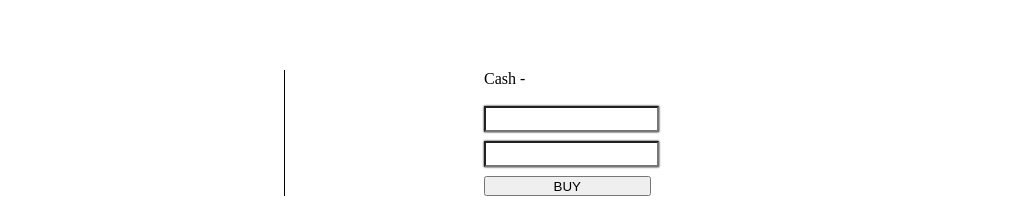
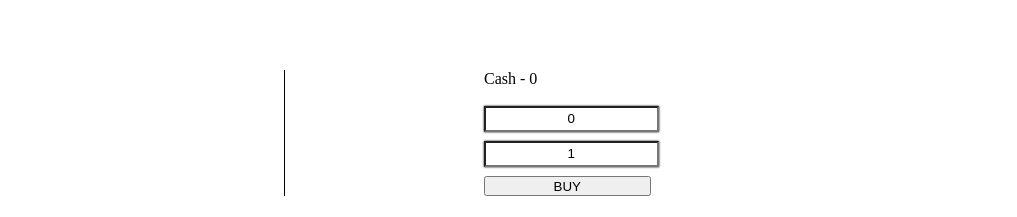
Before and after one commit to futureplan01/TTP-FS, a React (Create React App) app in the folder client/: page /Portfolio in a window 1280 px wide. Shown: the part 177-394 px from the top of the page, without its empty margins (103-1120 px from the left). Built offline with nearby package versions, Linux system fonts and the light colour scheme.

Commit message:
got value to update

```diff
--- a/client/src/App.js
+++ b/client/src/App.js
@@ -17,26 +17,48 @@ function ErrorPage(){
 class App extends Component {
   constructor (){
     super();
-    this.state = {Account: 0, Transaction: []}
+    this.state = {Account: 0, Transaction: []};
     this.updateTransaction = this.updateTransaction.bind(this);
-    this.changeAccount = this.changeAccount.bind(this);
+    this.updateAccount = this.updateAccount.bind(this);
+    this.getAccount = this.getAccount.bind(this);
+    this.getTransaction = this.getTransaction.bind(this);
   }
+
   updateTransaction(x){
     let array = this.state.Transaction;
     array.push(x);
     this.setState({Transaction: array});
   }
-  changeAccount(x){
+  updateAccount(x){
     this.setState({Account: x});
   }
+  getTransaction(){
+    return this.state.Transaction
+  }
+  getAccount(){
+    return this.state.Account;
+  }
+
 
   render(){
     return (
       <Switch>
-        <Route exact path = "/" component={SignIn} changeAccount = {this.changeAccount} />
-        <Route exact path = "/Portfolio" component={Portfolio} changeAccount={this.changeAccount} updateTransaction ={this.updateTransaction} account={this.state.Account}/>
-        <Route exact path = "/Transaction" component={Transaction} allTransaction={this.state.Transaction} />
-        <Route exact path = "/Register" component={Register} changeAccount ={this.changeAccount}/>
+        <Route exact path = "/" render={()=>
+          <SignIn updateAccount={this.updateAccount} />
+        } />
+
+        <Route exact path = "/Portfolio" render={()=>
+          <Portfolio updateAccount={this.updateAccount} updateTransaction ={this.updateTransaction} getAccount={this.getAccount}/>
+        }/>
+
+        <Route exact path = "/Transaction" render={()=>
+         <Transaction getTransaction={this.getTransaction}/>
+        }/>
+
+        <Route exact path = "/Register" render={()=>
+         <Register changeAccount={this.changeAccount}/>
+        }/>
+
         <Route component = {ErrorPage}/>
       </Switch>
     );
--- a/client/src/Components/Portfolio.js
+++ b/client/src/Components/Portfolio.js
@@ -1,23 +1,42 @@
 import React, { Component } from 'react';
-import axios from 'axios';
 import jsonp from 'jsonp';
 
 class Portfolio extends Component{
 
     constructor (props){
-        super();
-        this.state = {stockArray: []};
+        super(props);
+        this.state = {stockArray: [], symbol: '', price:0,size: 1};
         this.getStocks = this.getStocks.bind(this);
+        this.stockClick = this.stockClick.bind(this);
+        this.buyStock = this.buyStock.bind(this);
     }
     getStocks(){
         jsonp('https://ws-api.iextrading.com/1.0/tops/last',null,(err,data)=>{
             if(err){
                 console.log(err);
             }else{
-                console.log(data);
                 this.setState({stockArray: data});
             }
         })
+    }
+    buyStock(e){
+        if(!e.target.value == ''){
+            let newPrice = this.state.price;
+            newPrice *= e.target.value;
+            this.setState({size: e.target.value, price: newPrice})
+        }else{
+            this.setState({size: e.target.value})
+        }
+    }
+    // Symbol Price Stock
+    stockClick(e){
+        let values = e.currentTarget.textContent;
+        let array = values.split(',');
+        this.setState({symbol: array[0], price:array[1]});
+
+    }
+    componentDidMount(){
+
     }
     render(){
         if(this.state.stockArray.length ==0)
@@ -32,20 +51,22 @@ class Portfolio extends Component{
                     {this.state.stockArray.map((stock,num)=>{
                          return(
                          <div key={num}>
-                                <span className ='stock'>{stock.symbol}</span>,
-                                <span className ='stock'>{stock.price}</span>,
-                                <span className ='stock'>{stock.size}</span>
+                             <div className='stockContainer' onClick={this.stockClick}>
+                                <span id ='stockSymbol'className ='stock symbol'>{stock.symbol}</span>,
+                                <span  className ='stock price'>{stock.price}</span>,
+                                <span  className ='stock size'>{stock.size}</span>
+                            </div>
                             </div>)
                         })}
                     </div>
                 </div>
                 <div id='PurchaseContainer'>
                     <div>
-                        <div id='Purchase'>Cash - {this.props.account}</div>
+                        <div id='Purchase'>Cash - {this.props.getAccount()}</div>
                         <br/>
-                        <input className = 'input'/>
+                        <input value ={this.state.price} className = 'input'/>
                         <br/>
-                        <input className = 'input'/>
+                        <input onChange={this.buyStock} value={this.state.size} className = 'input'/>
                         <br/>
                         <button className = 'button'> BUY</button>
                     </div>
--- a/client/src/Components/PortfolioContainer.js
+++ b/client/src/Components/PortfolioContainer.js
@@ -3,10 +3,11 @@ import Portfolio from './Portfolio';
 import Header from './Header';
 
 function PortfolioContainer (props){
+
     return (
         <div>
             <Header/>
-            <Portfolio/>
+            <Portfolio updateAccount={props.updateAccount} updateTransaction={props.updateTransaction} getAccount={props.getAccount}/>
         </div>
     );
 }
--- a/client/src/Components/SignIn.js
+++ b/client/src/Components/SignIn.js
@@ -11,6 +11,7 @@ class SignIn extends Component{
         this.KeyUp = this.KeyUp.bind(this);
     }
     KeyUp(e){
+
         if(e.key === 'Enter'){
             axios.post('http://localhost:3010/SignIn',{
                 crossDomain:true,
@@ -18,9 +19,9 @@ class SignIn extends Component{
                 password: this.state.password
             })
             .then((user)=>{
-                console.log(user);
                 if(user){
                     this.setState({isAuth: true});
+                    this.props.updateAccount(user.data.user_account);
                 }
             }).catch((err)=>{
                 this.setState({error: true});
@@ -48,7 +49,6 @@ class SignIn extends Component{
 
 
         return (
-
             <div id='SignInContainer'>
                 <div>
                 <h1 id='SignIn' className='center'>Sign In</h1>
--- a/client/src/Components/TransactionContainer.js
+++ b/client/src/Components/TransactionContainer.js
@@ -6,7 +6,7 @@ function TransactionContainer (props){
     return (
         <div>
             <Header/>
-            <Transaction/>
+            <Transaction getTransaction={props.getTransaction}/>
         </div>
     );
 }
--- a/client/src/index.css
+++ b/client/src/index.css
@@ -57,6 +57,13 @@
   display: inline-block;
   padding: 4px;
 }
+.stockContainer{
+  border-bottom: 1px solid black;
+}
+.stockContainer:hover{
+  border: 1px solid blue;
+  box-shadow: 1px;
+}
 #Portfolio{
   margin-left: 10%;
 }
```
